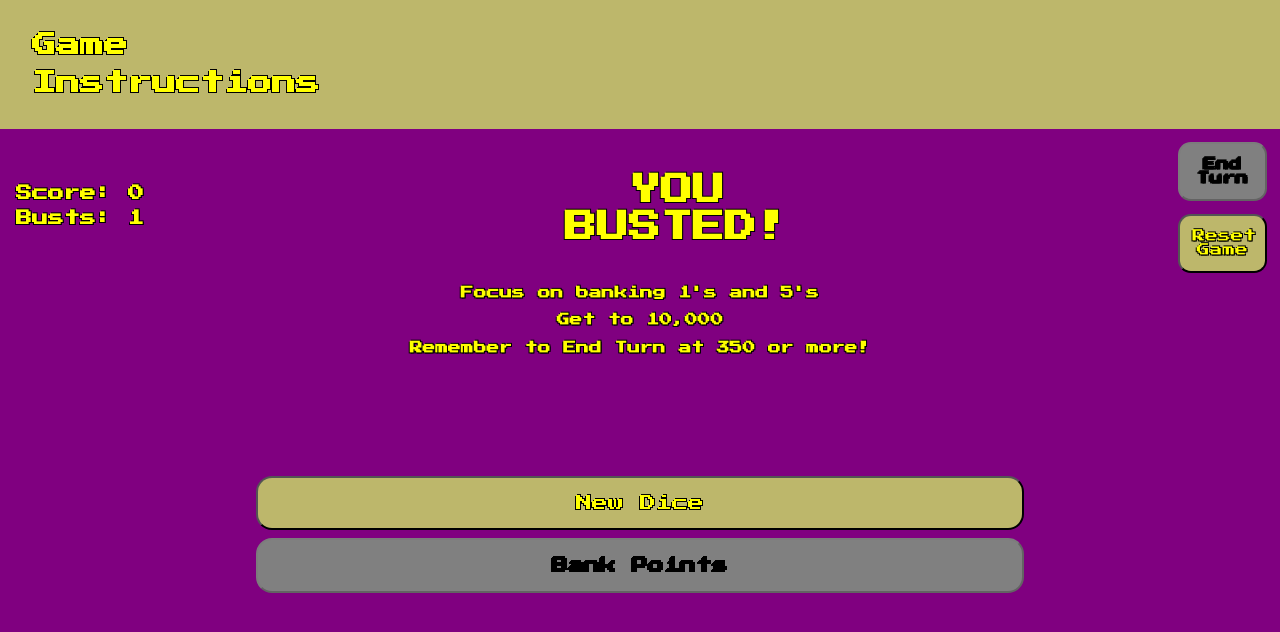
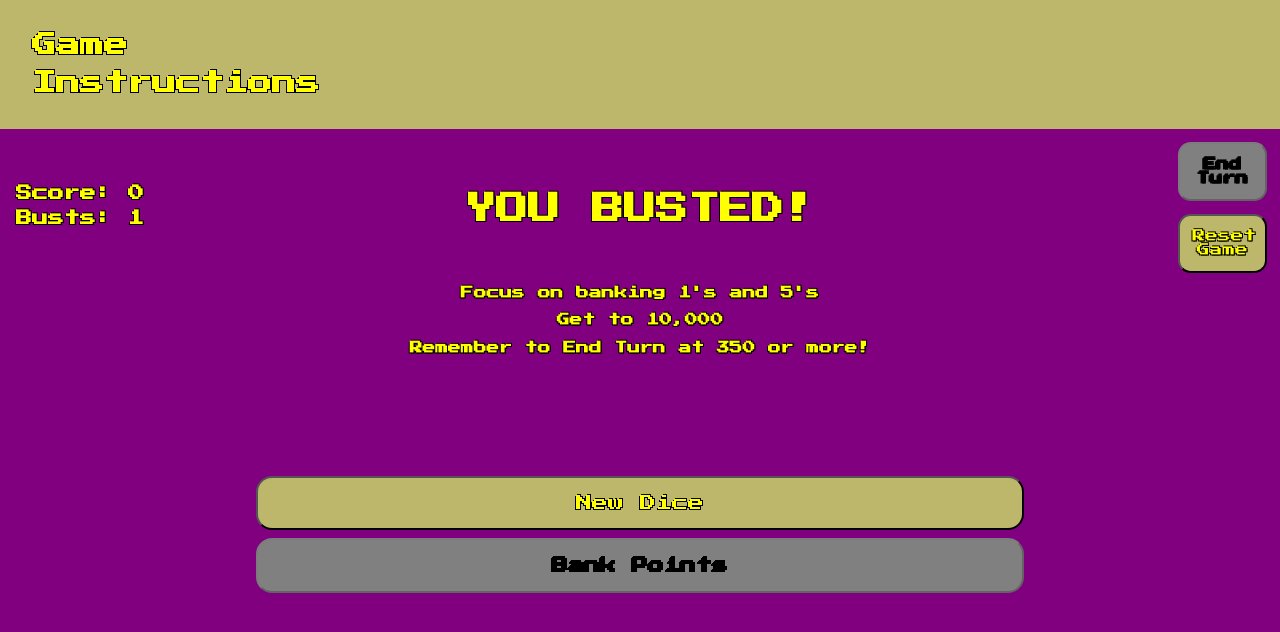
Before and after one commit to qrbaxter/Dice-Supplementary-X, a React (Create React App) app: page / in a window 1280 px wide. Both pictures are taken after a click on the button "Bank Points". Shown: the top 632 px of the page. Built offline with nearby package versions, Linux system fonts and the light colour scheme.

Commit message:
commit
commit

```diff
--- a/src/pages/Game.jsx
+++ b/src/pages/Game.jsx
@@ -387,11 +387,11 @@ const resetGame = () => {
 
         <div className = "middleSection">
           {busted ?
-          <h1 className="gameh1">YOU BUSTED!</h1>
+          <h1 className="bankedh1">YOU BUSTED!</h1>
           : threeBigPairs ?
-          <h1 className="gameh1">Three Pairs! +500!</h1>
+          <h1 className="bankedh1">Three Pairs! +500!</h1>
           : theStraightFlush ?
-          <h1 className = "gameh1">Straight Flush, +1000!</h1>
+          <h1 className = "bankedh1">Straight Flush, +1000!</h1>
           :
           <h1 className="bankedh1">BANKED: {currentScore}</h1>
               }
```
